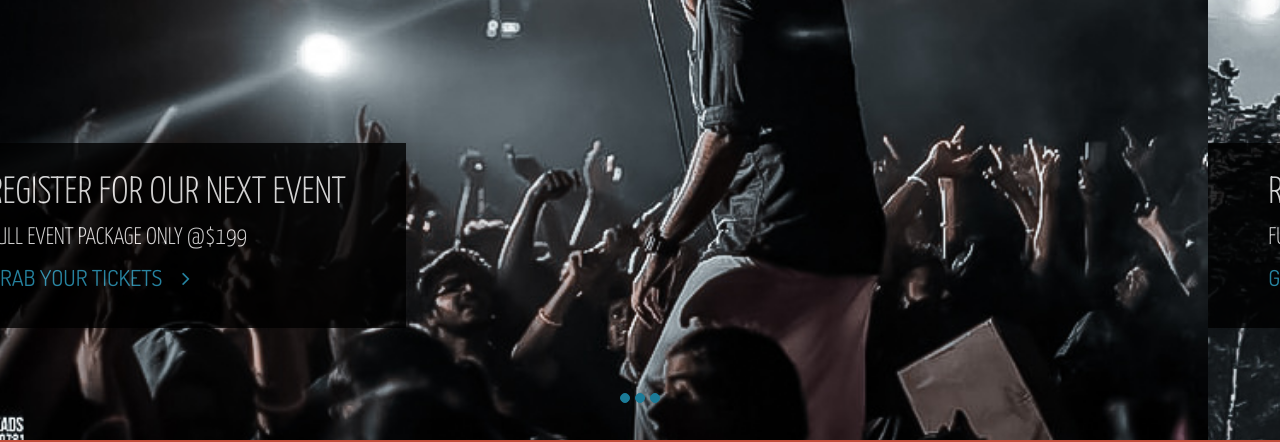
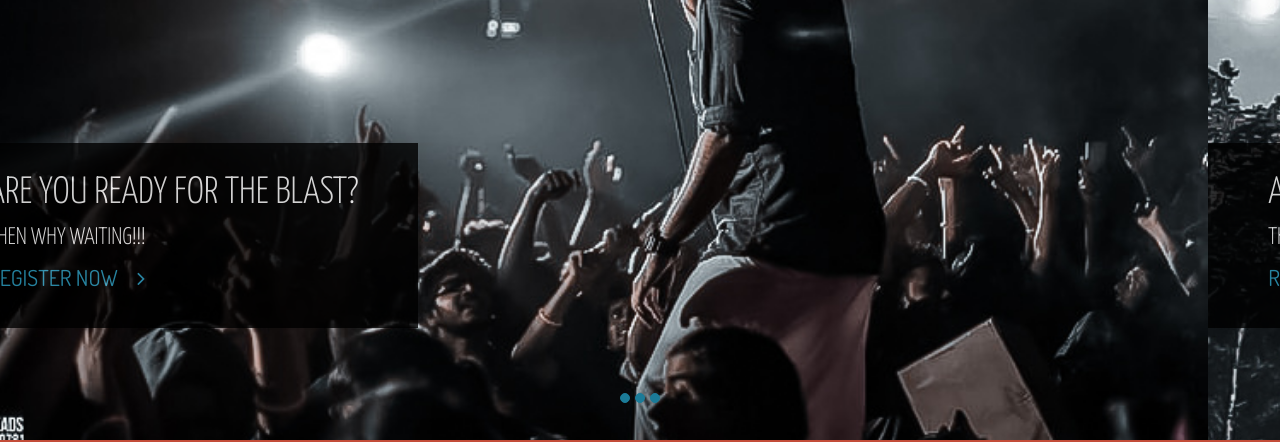
Before and after one commit to jwalagecw/jwalagecw.github.io, a plain HTML site: page index.html in a window 1280 px wide. Shown: the part 360-802 px from the top of the page. Drawn offline with Linux system fonts and the light colour scheme; some packages are replaced by stand-ins of ours.

Commit message:
reg button

```diff
--- a/index.html
+++ b/index.html
@@ -110,10 +110,10 @@
               alt="slider"
             />
             <div class="carousel-caption">
-              <h2>register for our next event</h2>
-              <h4>full event package only @$199</h4>
-              <a href="#contact"
-                >GRAB YOUR TICKETS <i class="fa fa-angle-right"></i
+              <h2>Are you ready for the blast?</h2>
+              <h4>Then Why waiting!!!</h4>
+              <a href="http://bit.ly/jwala21" target="_blank"
+                >Register Now <i class="fa fa-angle-right"></i
               ></a>
             </div>
           </div>
@@ -124,10 +124,10 @@
               alt="slider"
             />
             <div class="carousel-caption">
-              <h2>register for our next event</h2>
-              <h4>full event package only @$199</h4>
-              <a href="#contact"
-                >GRAB YOUR TICKETS <i class="fa fa-angle-right"></i
+              <h2>Are you ready for the blast?</h2>
+              <h4>Then Why waiting!!!</h4>
+              <a href="http://bit.ly/jwala21" target="_blank"
+                >Register Now <i class="fa fa-angle-right"></i
               ></a>
             </div>
           </div>
@@ -138,10 +138,10 @@
               alt="slider"
             />
             <div class="carousel-caption">
-              <h2>register for our next event</h2>
-              <h4>full event package only @$199</h4>
-              <a href="#contact"
-                >GRAB YOUR TICKETS <i class="fa fa-angle-right"></i
+              <h2>Are you ready for the blast?</h2>
+              <h4>Then Why waiting!!!</h4>
+              <a href="http://bit.ly/jwala21" target="_blank"
+                >Register Now <i class="fa fa-angle-right"></i
               ></a>
             </div>
           </div>
```
